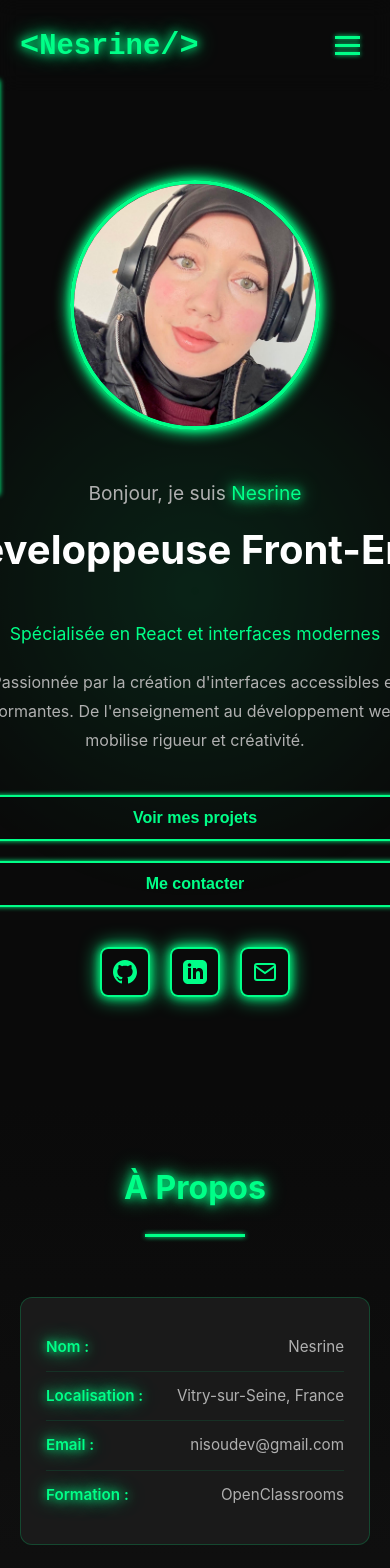
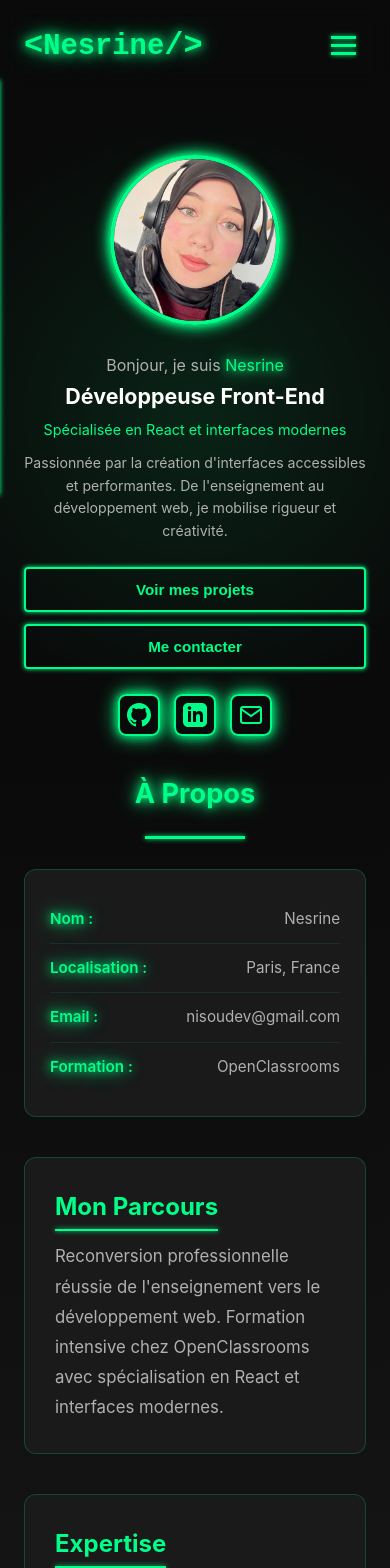
Before and after one commit to Nesrine-blip/P12--portfolio, a React (Vite) app: page / in a window 390 px wide. Shown: the top 1568 px of the page. Built offline with nearby package versions, Linux system fonts and the light colour scheme.

Commit message:
correct:responsive style

```diff
--- a/src/App.css
+++ b/src/App.css
@@ -4,5 +4,5 @@
 }
 
 main {
-  padding-top: 80px;
+  padding-top: 70px;
 }
--- a/src/components/About/About.jsx
+++ b/src/components/About/About.jsx
@@ -16,7 +16,7 @@ function About() {
               </div>
               <div className="info-item">
                 <span className="info-label neon-text">Localisation :</span>
-                <span className="info-value">Vitry-sur-Seine, France</span>
+                <span className="info-value">Paris, France</span>
               </div>
               <div className="info-item">
                 <span className="info-label neon-text">Email :</span>
--- a/src/components/Hero/Hero.css
+++ b/src/components/Hero/Hero.css
@@ -4,11 +4,10 @@
   align-items: center;
   justify-content: center;
   position: relative;
-  padding: 100px 0 80px;
+  padding: 100px 0 60px;
   overflow: hidden;
 }
 
-/* Effet d'ombre verte en fond */
 .hero-glow {
   position: absolute;
   width: 600px;
@@ -42,7 +41,6 @@
   z-index: 1;
 }
 
-/* Colonne gauche - Texte */
 .hero-left {
   display: flex;
   flex-direction: column;
@@ -64,6 +62,7 @@
   margin-bottom: 20px;
   font-weight: 700;
   color: var(--text-white);
+  overflow: visible;
 }
 
 .hero-specialty {
@@ -80,37 +79,28 @@
   max-width: 550px;
 }
 
-/* Animation typing avec effet machine à écrire */
-.typing-effect {
+.typing-wrapper {
   display: inline-block;
+  overflow: hidden;
+  white-space: nowrap;
+  vertical-align: bottom;
   border-right: 3px solid var(--neon-green);
-  white-space: nowrap;
-  overflow: hidden;
+  max-width: 0;
   animation:
-    typing 3.5s steps(30, end) 0.5s forwards,
+    typing-reveal 3s steps(22, end) 0.5s forwards,
     blink-caret 0.75s step-end infinite;
-  width: 0;
 }
 
-@keyframes typing {
-  from {
-    width: 0;
-  }
-  to {
-    width: 100%;
-  }
+@keyframes typing-reveal {
+  from { max-width: 0; }
+  to   { max-width: 110%; }
 }
 
 @keyframes blink-caret {
-  from, to {
-    border-color: transparent;
-  }
-  50% {
-    border-color: var(--neon-green);
-  }
+  from, to { border-color: transparent; }
+  50%      { border-color: var(--neon-green); }
 }
 
-/* Boutons CTA */
 .hero-cta {
   display: flex;
   gap: 20px;
@@ -122,7 +112,6 @@
   background: transparent;
 }
 
-/* Social Links */
 .hero-social {
   display: flex;
   gap: 20px;
@@ -144,7 +133,6 @@
   height: 24px;
 }
 
-/* Colonne droite - Photo */
 .hero-right {
   display: flex;
   justify-content: center;
@@ -161,64 +149,137 @@
   border-radius: 50%;
   object-fit: cover;
   border: 4px solid var(--neon-green);
-  box-shadow: 0 0 30px rgba(0, 255, 136, 0.6),
-              0 0 60px rgba(0, 255, 136, 0.4),
-              0 0 90px rgba(0, 255, 136, 0.2);
+  box-shadow:
+    0 0 30px rgba(0, 255, 136, 0.6),
+    0 0 60px rgba(0, 255, 136, 0.4),
+    0 0 90px rgba(0, 255, 136, 0.2);
   animation: pulse-neon 3s ease-in-out infinite;
 }
 
-/* Responsive */
+.scroll-indicator {
+  display: none;
+}
+
+/* ============================================================
+   TABLETTE (max 968px)
+   ============================================================ */
 @media (max-width: 968px) {
+  .hero {
+    padding: 90px 0 50px;
+  }
+
   .hero-content {
     grid-template-columns: 1fr;
-    gap: 40px;
+    gap: 30px;
     text-align: center;
   }
 
-  .hero-left {
-    order: 2;
+  .hero-left  { order: 2; }
+  .hero-right { order: 1; }
+
+  .hero-text          { max-width: 100%; }
+  .hero-title         { font-size: 2.8rem; }
+  .hero-greeting      { font-size: 1.2rem; }
+  .hero-specialty     { font-size: 1.1rem; }
+  .hero-description   { font-size: 1rem; max-width: 100%; }
+  .hero-avatar-large  { width: 220px; height: 220px; }
+
+  .hero-cta {
+    flex-direction: column;
+    align-items: center;
+    width: 100%;
   }
 
-  .hero-right {
-    order: 1;
+  .hero-cta .neon-button {
+    width: 100%;
+    max-width: 320px;
   }
 
-  .hero-text {
-    max-width: 100%;
+  .hero-social { justify-content: center; }
+}
+
+/* ============================================================
+   MOBILE (max 600px)
+   ============================================================ */
+@media (max-width: 600px) {
+  .hero {
+    /* CORRECTION CLÉ :
+       min-height:100vh forçait le Hero à occuper tout l'écran
+       → "À propos" commençait forcément après le fold.
+       Sur mobile on laisse la hauteur naturelle du contenu. */
+    min-height: unset;
+    padding: 85px 0 30px;
+    align-items: flex-start;
   }
 
+  .hero-content { gap: 20px; }
+
   .hero-avatar-large {
-    width: 250px;
-    height: 250px;
+    width: 170px;
+    height: 170px;
+  }
+
+  .hero-greeting {
+    font-size: 1rem;
+    margin-bottom: 6px;
   }
 
   .hero-title {
-    font-size: 2.5rem;
+    font-size: clamp(1.2rem, 5.5vw, 1.45rem);
+    white-space: nowrap;
+    overflow: visible;
+    margin-bottom: 10px;
+    line-height: 1.2;
   }
 
-  .hero-greeting {
-    font-size: 1.2rem;
+  .typing-wrapper {
+    white-space: nowrap;
+    max-width: 100%;
+    overflow: visible;
+    border-right: none;
+    animation: none;
+    display: inline;
   }
 
   .hero-specialty {
-    font-size: 1.1rem;
+    font-size: 0.9rem;
+    margin-bottom: 12px;
+    line-height: 1.4;
   }
 
   .hero-description {
-    font-size: 1rem;
-    max-width: 100%;
+    font-size: 0.88rem;
+    line-height: 1.6;
+    margin-bottom: 25px;
   }
 
   .hero-cta {
-    flex-direction: column;
-    width: 100%;
+    gap: 12px;
+    margin-bottom: 25px;
   }
 
-  .neon-button {
+  .hero-cta .neon-button {
     width: 100%;
+    max-width: 100%;
+    padding: 12px 20px;
+    font-size: 0.95rem;
   }
 
   .hero-social {
+    gap: 14px;
     justify-content: center;
   }
+
+  .social-link {
+    width: 42px;
+    height: 42px;
+  }
 }
+
+/* ============================================================
+   TRÈS PETIT MOBILE (max 380px)
+   ============================================================ */
+@media (max-width: 380px) {
+  .hero-avatar-large { width: 150px; height: 150px; }
+  .hero-greeting     { font-size: 0.95rem; }
+}
--- a/src/components/Hero/Hero.jsx
+++ b/src/components/Hero/Hero.jsx
@@ -13,15 +13,16 @@ function Hero() {
     <section id="home" className="hero">
       <div className="container">
         <div className="hero-content" data-aos="fade-up">
+
           <div className="hero-left">
-            {/* Texte principal */}
             <div className="hero-text">
+
               <h1 className="hero-greeting" data-aos="fade-right">
                 Bonjour, je suis <span className="neon-text">Nesrine</span>
               </h1>
 
               <h2 className="hero-title" data-aos="fade-right" data-aos-delay="100">
-                <span className="typing-effect">Développeuse Front-End</span>
+                <span className="typing-wrapper">Développeuse Front-End</span>
               </h2>
 
               <p className="hero-specialty neon-text-hover" data-aos="fade-right" data-aos-delay="200">
@@ -33,7 +34,6 @@ function Hero() {
                 De l'enseignement au développement web, je mobilise rigueur et créativité.
               </p>
 
-              {/* Boutons CTA */}
               <div className="hero-cta" data-aos="fade-up" data-aos-delay="400">
                 <button onClick={scrollToProjects} className="neon-button">
                   Voir mes projets
@@ -43,7 +43,6 @@ function Hero() {
                 </button>
               </div>
 
-              {/* Social Links */}
               <div className="hero-social" data-aos="fade-up" data-aos-delay="500">
                 <a
                   href="https://github.com/Nesrine-blip"
@@ -80,10 +79,10 @@ function Hero() {
                   </svg>
                 </a>
               </div>
+
             </div>
           </div>
 
-          {/* Photo de profil à droite */}
           <div className="hero-right" data-aos="zoom-in" data-aos-delay="200">
             <div className="hero-avatar-wrapper">
               <img
@@ -93,18 +92,10 @@ function Hero() {
               />
             </div>
           </div>
-        </div>
 
-        {/* Scroll indicator */}
-        <div className="scroll-indicator" data-aos="fade-up" data-aos-delay="600">
-          <div className="mouse">
-            <div className="wheel"></div>
-          </div>
-          <p>Scroll</p>
         </div>
       </div>
 
-      {/* Effet d'ombre verte en fond */}
       <div className="hero-glow"></div>
     </section>
   );
--- a/src/data/skills.js
+++ b/src/data/skills.js
@@ -8,7 +8,7 @@ import {
   FaGitAlt,
   FaGithub,
   FaFigma,
-  FaCode  // ← Icône de code générique pour VS Code
+  FaCode
 } from 'react-icons/fa';
 import {
   SiRedux,
@@ -77,7 +77,8 @@ const skills = [
       {
         name: "GitHub",
         icon: FaGithub,
-        color: "#181717"
+        /* Couleur blanche/grise claire pour être visible sur fond sombre */
+        color: "#e0e0e0"
       },
       {
         name: "Figma",
@@ -86,7 +87,7 @@ const skills = [
       },
       {
         name: "VS Code",
-        icon: FaCode,  // ← Alternative
+        icon: FaCode,
         color: "#007ACC"
       }
     ]
--- a/src/styles/global.css
+++ b/src/styles/global.css
@@ -6,7 +6,6 @@
 }
 
 :root {
-  /* Couleurs Neon */
   --bg-dark: #0a0a0a;
   --bg-card: #1a1a1a;
   --neon-green: #00ff88;
@@ -14,18 +13,18 @@
   --text-white: #ffffff;
   --text-gray: #b0b0b0;
 
-  /* Glow Effects */
   --glow-sm: 0 0 5px var(--neon-green);
-  --glow-md: 0 0 10px var(--neon-green),
-             0 0 20px var(--neon-green);
-  --glow-lg: 0 0 10px var(--neon-green),
-             0 0 20px var(--neon-green),
-             0 0 30px var(--neon-green),
-             0 0 40px var(--neon-green);
+  --glow-md: 0 0 10px var(--neon-green), 0 0 20px var(--neon-green);
+  --glow-lg: 0 0 10px var(--neon-green), 0 0 20px var(--neon-green),
+             0 0 30px var(--neon-green), 0 0 40px var(--neon-green);
 
-  /* Typographie */
   --font-primary: 'Inter', -apple-system, sans-serif;
   --font-code: 'Fira Code', monospace;
+}
+
+html {
+  scroll-behavior: smooth;
+  overflow-x: hidden;
 }
 
 body {
@@ -34,10 +33,7 @@ body {
   color: var(--text-white);
   line-height: 1.6;
   overflow-x: hidden;
-}
-
-html {
-  scroll-behavior: smooth;
+  max-width: 100vw;
 }
 
 ::selection {
@@ -45,20 +41,24 @@ html {
   color: var(--bg-dark);
 }
 
-/* Container */
 .container {
   max-width: 1200px;
   margin: 0 auto;
   padding: 0 20px;
+  width: 100%;
 }
 
 /* Section */
 .section {
-  padding: 100px 0;
+  padding: 80px 0;
   position: relative;
 }
 
-/* Padding spécifique pour Projects et Contact - CORRIGÉ */
+.section#about,
+.about {
+  padding-top: 50px;
+}
+
 .section.projects {
   padding: 80px 0 60px 0;
 }
@@ -86,9 +86,21 @@ html {
   box-shadow: var(--glow-sm);
 }
 
+main {
+  padding-top: 70px;
+}
+
+/* ============================================================
+   TABLETTE (max 768px)
+   ============================================================ */
 @media (max-width: 768px) {
   .section {
-    padding: 60px 0;
+    padding: 50px 0;
+  }
+
+  .section#about,
+  .about {
+    padding-top: 30px;
   }
 
   .section.projects {
@@ -101,5 +113,48 @@ html {
 
   .section-title {
     font-size: 2rem;
+    margin-bottom: 40px;
   }
 }
+
+/* ============================================================
+   MOBILE (max 600px)
+   ============================================================ */
+@media (max-width: 600px) {
+  .container {
+    padding: 0 24px;
+  }
+
+  .section {
+    padding: 30px 0;
+  }
+
+  /* Hero : réduit le padding-bottom pour coller à About */
+  .hero {
+    padding-bottom: 20px !important;
+  }
+
+  /* About : quasiment pas de padding-top, juste un souffle */
+  .section#about,
+  .about {
+    padding-top: 16px;
+  }
+
+  .section-title {
+    font-size: 1.7rem;
+    margin-bottom: 30px;
+  }
+}
+
+/* ============================================================
+   TRÈS PETIT MOBILE (max 380px)
+   ============================================================ */
+@media (max-width: 380px) {
+  .container {
+    padding: 0 18px;
+  }
+
+  .section-title {
+    font-size: 1.5rem;
+  }
+}
```
Also changed, not shown: src/components/Header/Header.css (+24 -6 lines), src/components/Projects/Projects.css (+113 -57 lines), src/components/Projects/Projects.jsx (+43 -13 lines).
